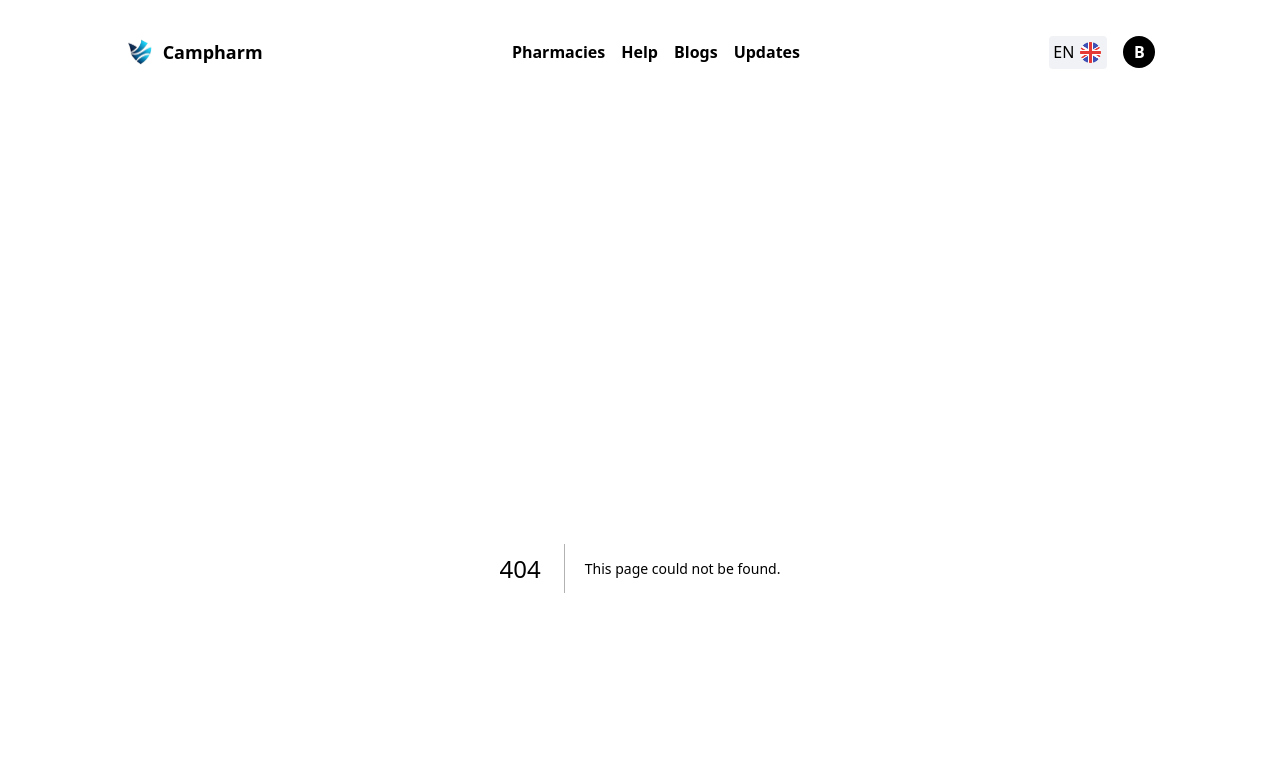
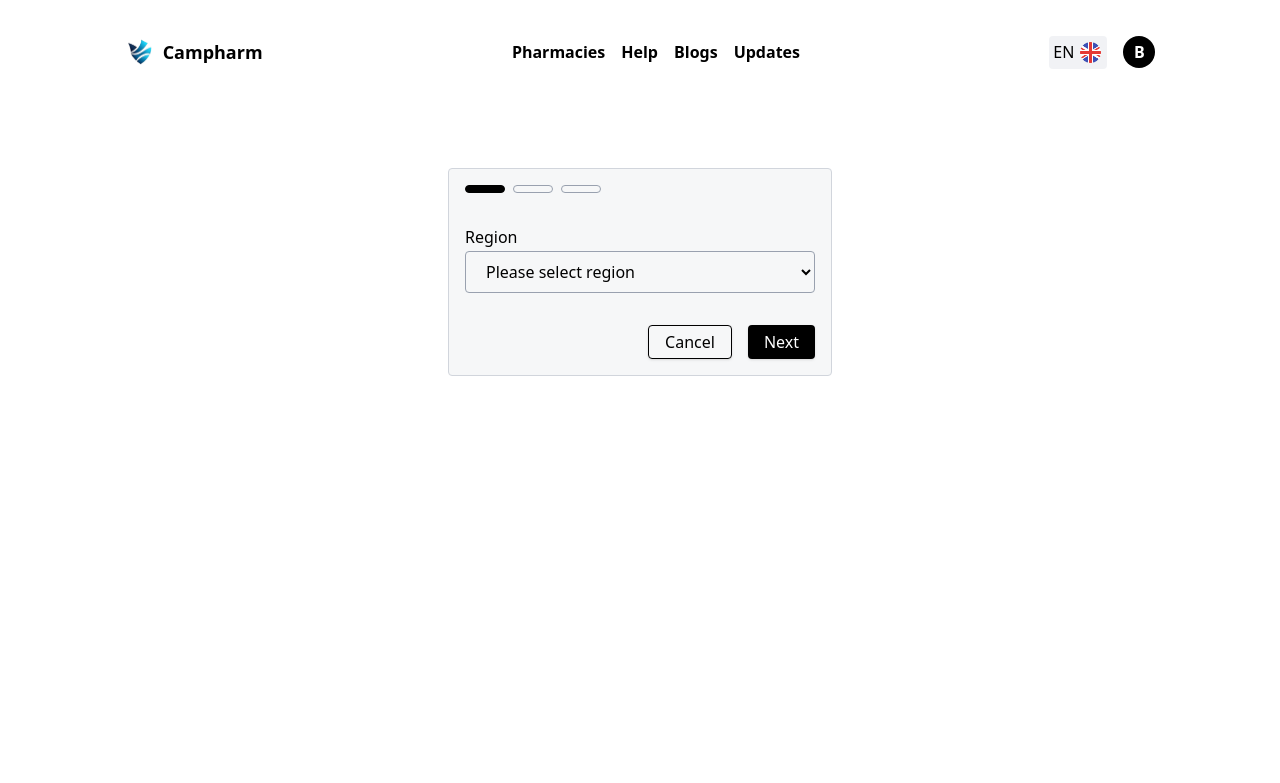
Before and after one commit to Banginic/campharm, a Next.js app: page /select-location in a window 1280 px wide. Before the commit this address had no page. Shown: the top 783 px of the page. Built offline with nearby package versions, Linux system fonts and the light colour scheme.

Commit message:
Add select region form

```diff
--- /dev/null
+++ b/app/(select)/purpose/page.tsx
@@ -0,0 +1,20 @@
+import Link from "next/link";
+
+function page() {
+  return (
+    <div className="grid place-items-center border shadow-sm border-gray-300 rounded w-sm mx-auto h-100 bg-gray-300/20 backdrop:blur-lg">
+      <div className="w-[80%]">
+        <Link href={"/select-location"}>
+          <button className="bg-black text-white w-full cursor-pointer hover:scale-x-105 trans rounded py-2.5 font-semibold">
+            Pharmacy / Drug
+          </button>
+        </Link>
+        <button className="border-2 mt-4 w-full rounded cursor-pointer hover:scale-x-105 py-2 trans font-semibold">
+          Login / Create Pharmacy Account
+        </button>
+      </div>
+    </div>
+  );
+}
+
+export default page;
--- /dev/null
+++ b/app/(select)/select-location/page.tsx
@@ -0,0 +1,161 @@
+"use client";
+import React, { type FormEvent, useState } from "react";
+import { CAMEROON } from "@/assets/data";
+import { redirect } from "next/navigation";
+
+function SetLocation() {
+  const [index, setIndex] = useState(1);
+  const [formData, setFormData] = useState({
+    region: "",
+    city: "",
+  });
+
+  const selectedRegion =
+    formData.region && CAMEROON.find((item) => item.region === formData.region);
+
+  function cancelForm() {
+    setFormData({ region: "", city: "" });
+    redirect("/purpose");
+  }
+  function handleRegionForm(event: FormEvent) {
+    event.preventDefault();
+    setIndex(2);
+  }
+  function handleFormSubmit(event: FormEvent) {
+    event.preventDefault();
+    setIndex(3);
+  }
+
+  return (
+    <section className="border border-gray-300 bg-gray-300/20 backdrop:blur-md rounded w-sm mx-auto p-4">
+      <div className="flex items-center gap-2">
+        <span className="h-2 w-10 bg-black rounded border"></span>
+        <span
+          className={`h-2 w-10 ${
+            index === 2 || index === 3 ? "bg-black" : ""
+          } rounded border border-gray-400`}
+        ></span>
+        <span
+          className={`h-2 w-10 ${
+            index === 3 && "bg-black"
+          } rounded border border-gray-400`}
+        ></span>
+      </div>
+      <div>
+        {index === 1 && (
+          <form onSubmit={handleRegionForm} className="mt-8">
+            <div className="flex flex-col mb-4 gap-0.5">
+              <label htmlFor="regions">Region</label>
+              <select
+                value={formData.region}
+                required
+                onChange={(e) =>
+                  setFormData({ ...formData, region: e.target.value })
+                }
+                className="border border-gray-400 py-2 px-4 rounded"
+              >
+                <option value="">Please select region</option>
+                {CAMEROON.map((item) => (
+                  <option key={item.region} value={item.region}>
+                    {item.region}
+                  </option>
+                ))}
+              </select>
+            </div>
+            <div className="flex gap-4 justify-end mt-8">
+              <button
+                onClick={cancelForm}
+                type="button"
+                className="border px-4 py-1 hover:scale-x-105 trans rounded shadow cursor-pointer"
+              >
+                Cancel
+              </button>
+              <button
+                type="submit"
+                className="bg-black px-4 py-1 hover:scale-x-105 trans text-white rounded shadow cursor-pointer"
+              >
+                Next
+              </button>
+            </div>
+          </form>
+        )}
+
+        {/* Select city */}
+        {index === 2 && (
+          <form onSubmit={handleFormSubmit} className="mt-8">
+            <div className="flex flex-col mb-4 gap-0.5">
+              <label htmlFor="city">City</label>
+              <select
+                value={formData.city}
+                required
+                name="city"
+                id="city"
+                onChange={(e) =>
+                  setFormData({ ...formData, city: e.target.value })
+                }
+                className="border border-gray-400 py-2 px-4 rounded"
+              >
+                <option value="">Please select city</option>
+                {selectedRegion &&
+                  selectedRegion.towns.map((item) => (
+                    <option key={item} value={item}>
+                      {item}
+                    </option>
+                  ))}
+              </select>
+            </div>
+            <div className="flex gap-4 justify-end mt-8">
+              <button
+                type="button"
+                onClick={() => setIndex(1)}
+                className="border px-4 py-1 hover:scale-x-105 trans rounded shadow cursor-pointer"
+              >
+                Back
+              </button>
+              <button
+                type="submit"
+                className="bg-black px-4 py-1 hover:scale-x-105 trans text-white rounded shadow cursor-pointer"
+              >
+                Next
+              </button>
+            </div>
+          </form>
+        )}
+
+        {/* Confirm details */}
+        {index === 3 && (
+          <div>
+            <h2 className="text-lg mt-4 text-center font-semibold">
+              CONFIRM DETAILS
+            </h2>
+            <div className="mt-4">
+              <p className="text-gray-700">
+                Region: <span className="text-gray-900">{formData.region}</span>
+              </p>
+              <p className="text-gray-700">
+                Town: <span className="text-gray-900">{formData.city}</span>
+              </p>
+            </div>
+            <div className="flex gap-4 justify-end mt-8">
+              <button
+                type="button"
+                onClick={() => setIndex(2)}
+                className="border px-4 py-1 hover:scale-x-105 trans rounded shadow cursor-pointer"
+              >
+                Back
+              </button>
+              <button
+                type="submit"
+                className="bg-black px-4 py-1 hover:scale-x-105 trans text-white rounded shadow cursor-pointer"
+              >
+                Confirm
+              </button>
+            </div>
+          </div>
+        )}
+      </div>
+    </section>
+  );
+}
+
+export default SetLocation;
--- a/app/layout.tsx
+++ b/app/layout.tsx
@@ -31,7 +31,7 @@ export default function RootLayout({
       >
         <AppProvider>
           <Header />
-          <main className="min-h-[85dvh] max-w-3xl mx-auto py-0 sm:py-16">
+          <main className="min-h-[85dvh] max-w-3xl mx-auto py-18 sm:py-16">
             {children}
           </main>
           <Footer />
--- a/components/HeroCTA.tsx
+++ b/components/HeroCTA.tsx
@@ -1,15 +1,16 @@
-import { place_holder_img, start } from "@/assets/photos";
+import Link from "next/link";
 import Image from "next/image";
 import React from "react";
+import { start } from "@/assets/photos";
 
 function HeroCTA() {
   return (
-    <div>
-      <button className="flex items-center gap-2 bg-black text-white py-2 px-4 rounded-md shadow-sm">
+    <Link href={'/purpose'}>
+      <button className="flex cursor-pointer items-center gap-2 bg-black text-white py-2 px-4 rounded-md shadow-sm">
         <p>Get started</p>
         <Image src={start} alt={'./placeholder.png'} width={24} height={24} />
       </button>
-    </div>
+    </Link>
   );
 }
 
```
